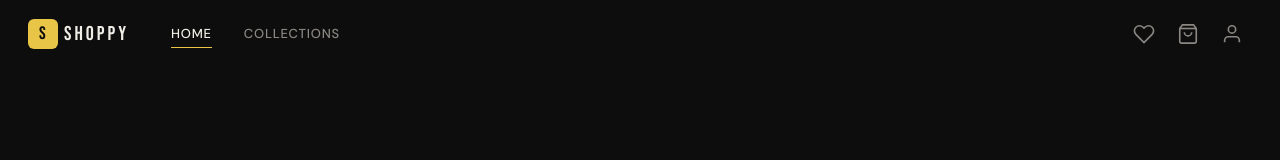
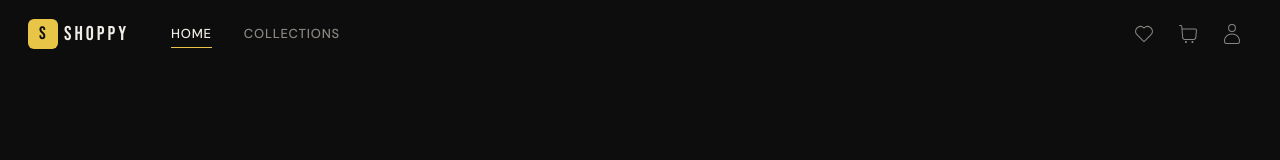
Before and after one commit to chocolado4kaa/FakeStore, a React (Vite) app in the folder FakeStore/: page / in a window 1280 px wide. Shown: the top 160 px of the page. Built offline with nearby package versions, Linux system fonts and the light colour scheme.

Commit message:
added react icons;

```diff
--- a/FakeStore/package.json
+++ b/FakeStore/package.json
@@ -11,7 +11,8 @@
   },
   "dependencies": {
     "react": "^19.2.0",
-    "react-dom": "^19.2.0"
+    "react-dom": "^19.2.0",
+    "react-icons": "^5.6.0"
   },
   "devDependencies": {
     "@eslint/js": "^9.39.1",
--- a/FakeStore/src/shared/HeaderIcons/HeaderIcons.tsx
+++ /dev/null
@@ -1,62 +0,0 @@
-import "./headericons.scss";
-
-export const BurgerIcon = () => (
-  <svg width="22" height="16" viewBox="0 0 22 16" fill="none">
-    <rect width="22" height="2" rx="1" fill="currentColor" />
-    <rect y="7" width="16" height="2" rx="1" fill="currentColor" />
-    <rect y="14" width="10" height="2" rx="1" fill="currentColor" />
-  </svg>
-);
-
-export const CartIcon = ({ count }: { count: number }) => (
-  <>
-    <svg
-      width="22"
-      height="22"
-      viewBox="0 0 24 24"
-      fill="none"
-      stroke="currentColor"
-      strokeWidth="1.8"
-    >
-      <path d="M6 2L3 6v14a2 2 0 002 2h14a2 2 0 002-2V6l-3-4z" />
-      <line x1="3" y1="6" x2="21" y2="6" />
-      <path d="M16 10a4 4 0 01-8 0" />
-    </svg>
-    {count > 0 && <span className="badge">{count > 99 ? "99+" : count}</span>}
-  </>
-);
-
-export const WishlistIcon = ({ count }: { count: number }) => (
-  <>
-    <svg
-      width="22"
-      height="22"
-      viewBox="0 0 24 24"
-      fill="none"
-      stroke="currentColor"
-      strokeWidth="1.8"
-    >
-      <path d="M20.84 4.61a5.5 5.5 0 00-7.78 0L12 5.67l-1.06-1.06a5.5 5.5 0 00-7.78 7.78l1.06 1.06L12 21.23l7.78-7.78 1.06-1.06a5.5 5.5 0 000-7.78z" />
-    </svg>
-    {count > 0 && <span className="badge">{count}</span>}
-  </>
-);
-
-export const UserIcon = ({ isLoggedIn }: { isLoggedIn: boolean }) => (
-  <>
-    {isLoggedIn ?
-      <div className="avatar"></div>
-    : <svg
-        width="22"
-        height="22"
-        viewBox="0 0 24 24"
-        fill="none"
-        stroke="currentColor"
-        strokeWidth="1.8"
-      >
-        <path d="M20 21v-2a4 4 0 00-4-4H8a4 4 0 00-4 4v2" />
-        <circle cx="12" cy="7" r="4" />
-      </svg>
-    }
-  </>
-);
--- a/FakeStore/src/shared/components/Button/button.module.scss
+++ b/FakeStore/src/shared/components/Button/button.module.scss
@@ -21,11 +21,16 @@
     pointer-events: none;
   }
 
-  &.iconBtn .buttonContent {
+  .buttonContent {
     position: relative;
     display: flex;
     align-items: center;
     justify-content: center;
+    width: 100%;
+    height: 100%;
+  }
+
+  &.iconBtn .buttonContent {
     width: 2.5rem;
     height: 2.5rem;
     border-radius: 0.625rem;
--- a/FakeStore/src/shared/components/Header/Header.tsx
+++ b/FakeStore/src/shared/components/Header/Header.tsx
@@ -8,7 +8,7 @@ import {
   WishlistIcon,
   CartIcon,
   UserIcon,
-} from "../../HeaderIcons/HeaderIcons";
+} from "./HeaderIcons/HeaderIcons";
 
 export const Header = () => {
   const [menuOpen, setMenuOpen] = useState(false);
--- /dev/null
+++ b/FakeStore/src/shared/components/Header/HeaderIcons/HeaderIcons.tsx
@@ -0,0 +1,26 @@
+import "./headericons.scss";
+import { CiMenuBurger, CiShoppingCart, CiHeart, CiUser } from "react-icons/ci";
+
+export const BurgerIcon = () => <CiMenuBurger size={22} />;
+
+export const CartIcon = ({ count }: { count: number }) => (
+  <>
+    <CiShoppingCart size={24} />
+    {count > 0 && <span className="badge">{count > 99 ? "99+" : count}</span>}
+  </>
+);
+
+export const WishlistIcon = ({ count }: { count: number }) => (
+  <>
+    <CiHeart size={24} />
+    {count > 0 && <span className="badge">{count}</span>}
+  </>
+);
+
+export const UserIcon = ({ isLoggedIn }: { isLoggedIn: boolean }) => (
+  <>
+    {isLoggedIn ?
+      <div className="avatar"></div>
+    : <CiUser size={24} />}
+  </>
+);
--- a/FakeStore/src/shared/HeaderIcons/headericons.scss
+++ b/FakeStore/src/shared/components/Header/HeaderIcons/headericons.scss
@@ -1,5 +1,5 @@
 
-@use "../../App.scss" as *;
+@use "../../../../App.scss" as *;
 .badge {
   position: absolute;
   top: 0.25rem;
```
Also changed, not shown: 1 other file (tests, documents, lock files or other folders).
